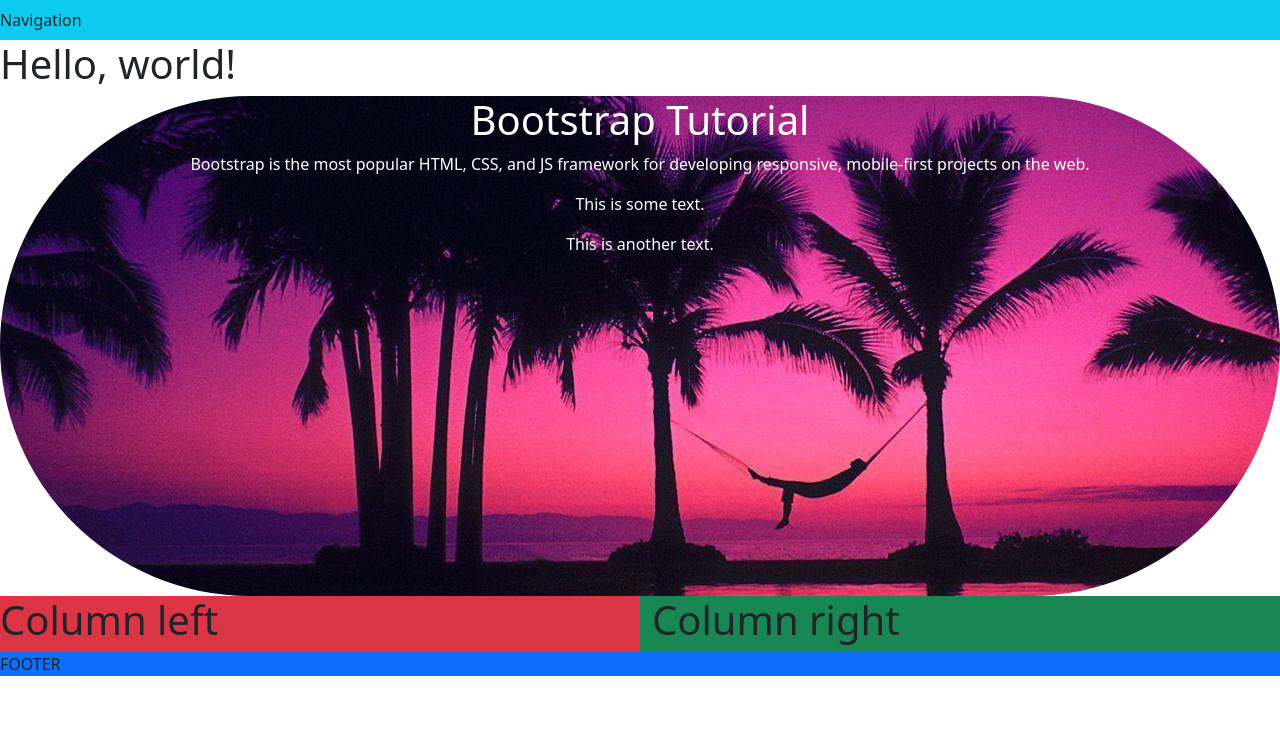
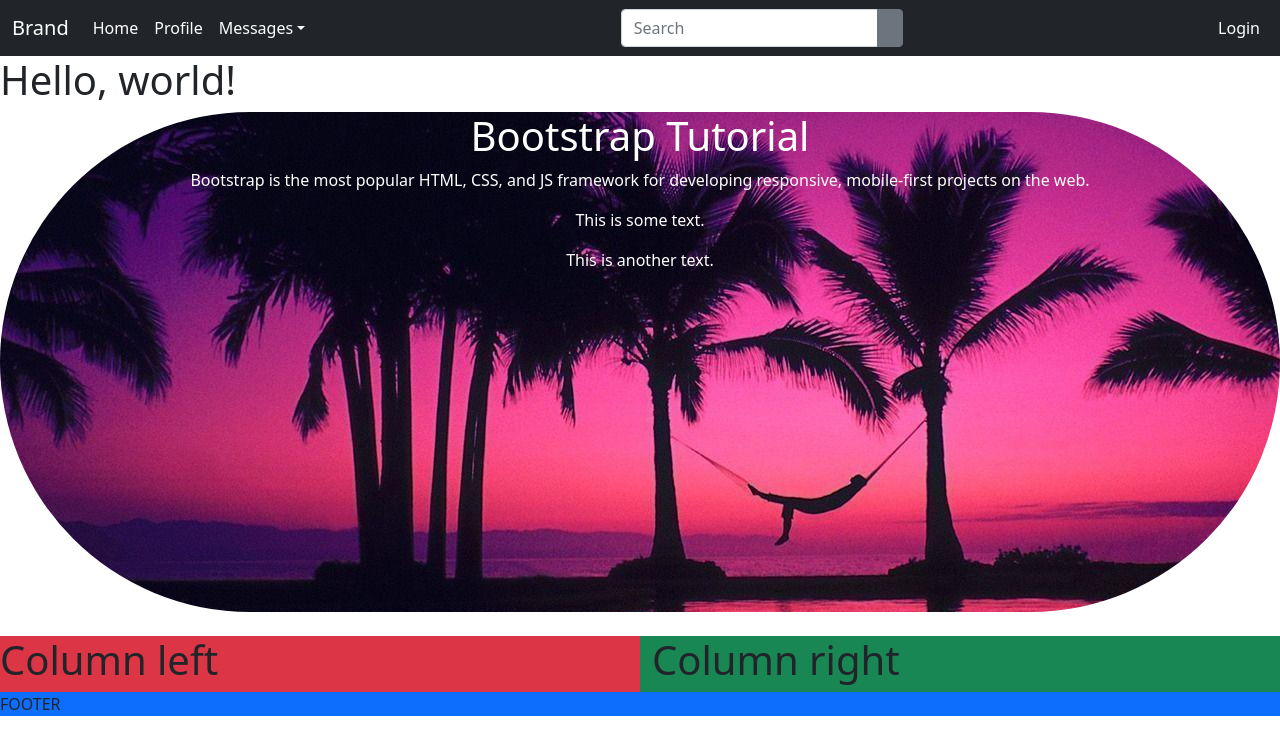
Before and after one commit to TrillVicki/collab-practice-VW, a plain HTML site: page index.html in a window 1280 px wide. Drawn offline with nearby package versions, Linux system fonts and the light colour scheme.

Commit message:
updated navbar

```diff
--- a/index.html
+++ b/index.html
@@ -13,22 +13,53 @@
   </head>
 
   <body>
-    <nav class="navbar bg-info">Navigation</nav>
+
+  <!--Navbar creation-->
+  <nav class="navbar navbar-expand-lg navbar-light bg-dark">
+    <div class="container-fluid">
+        <a href="#" class="navbar-brand text-white">Brand</a>
+        <button type="button" class="navbar-toggler" data-bs-toggle="collapse" data-bs-target="#navbarCollapse">
+            <span class="navbar-toggler-icon"></span>
+        </button>
+        <div class="collapse navbar-collapse justify-content-between" id="navbarCollapse">
+            <div class="navbar-nav">
+                <a href="#" class="nav-item nav-link active text-white">Home</a>
+                <a href="#" class="nav-item nav-link text-white">Profile</a>
+                <div class="nav-item dropdown">
+                    <a href="#" class="nav-link dropdown-toggle text-white" data-bs-toggle="dropdown">Messages</a>
+                    <div class="dropdown-menu">
+                        <a href="#" class="dropdown-item">Inbox</a>
+                        <a href="#" class="dropdown-item">Sent</a>
+                        <a href="#" class="dropdown-item">Drafts</a>
+                    </div>
+                </div>
+            </div>
+            <form class="d-flex">
+                <div class="input-group">
+                    <input type="text" class="form-control" placeholder="Search">
+                    <button type="button" class="btn btn-secondary"><i class="bi-search"></i></button>
+                </div>
+            </form>
+            <div class="navbar-nav">
+                <a href="#" class="nav-item nav-link text-white">Login</a>
+            </div>
+        </div>
+    </div>
+</nav>
+
     <h1>Hello, world!</h1>
 
 
 
     <div class="jumbotron rounded-pill text-center" style="background-image: url('/img/back1.png');
     background-image: cover; height: 500px ">
-
         <h1 class="text-white">Bootstrap Tutorial</h1>
         <p class="text-white">Bootstrap is the most popular HTML, CSS, and JS framework for developing
         responsive, mobile-first projects on the web.</p>
         <p class="text-white">This is some text.</p>
         <p class="text-white">This is another text.</p>
-
     </div>
-
+    <br>
       <div class="row">
         <div class="col bg-danger">
           <h1>Column left</h1>
```
